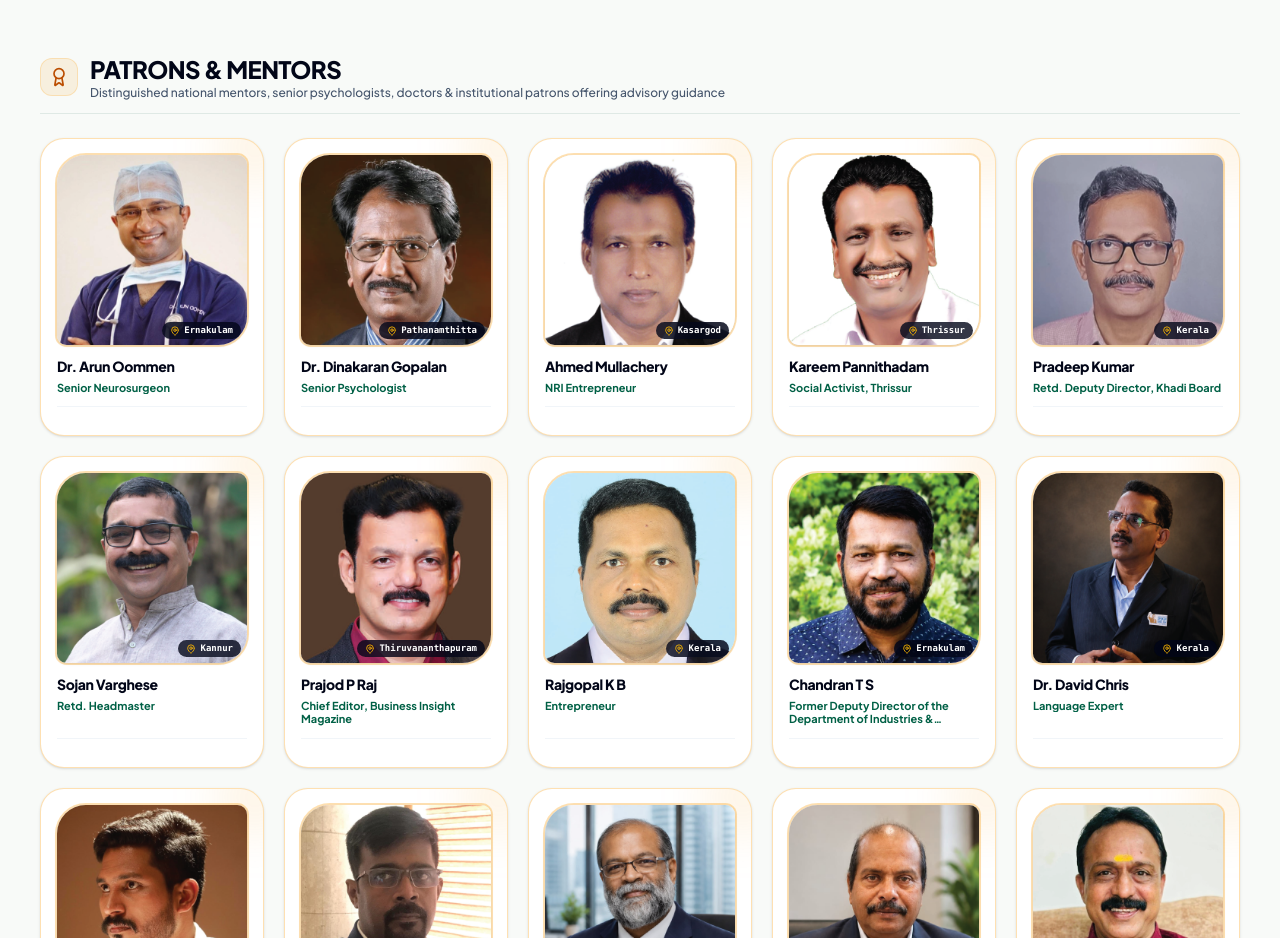
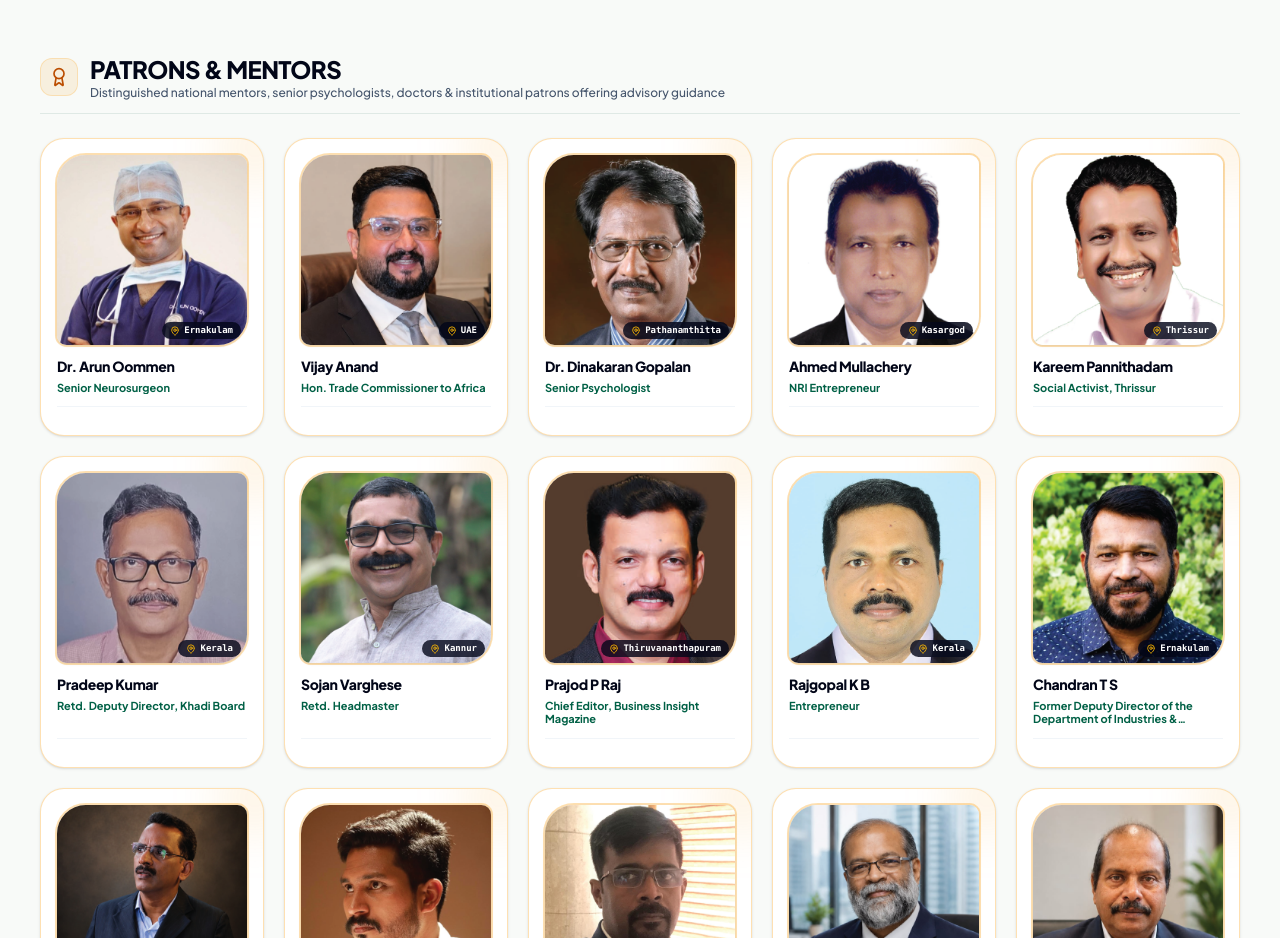
Before and after one commit to BSDigitalLab/yuvaparipalan_foundation-web, a React (Vite) app: page /leadership in a window 1280 px wide. Shown: the part 1360-2298 px from the top of the page. Built offline with nearby package versions, Linux system fonts and the light colour scheme.

Commit message:
feat: add Vijay Anand profile to first row of patrons list

```diff
--- a/src/data/mockData.ts
+++ b/src/data/mockData.ts
@@ -376,6 +376,17 @@ export const FOUNDER_PATRONS: Leader[] = [
     featured: true,
   },
   {
+    id: 'vijay-anand',
+    name: 'Vijay Anand',
+    role: 'Hon. Trade Commissioner to Africa',
+    organization: 'India Africa Trade Council',
+    location: 'UAE',
+    category: 'patron',
+    bio: 'Hon. Trade Commissioner to Africa representing the India Africa Trade Council, supporting international youth exchange and trade mentorship.',
+    avatarUrl: '/team/patrons/Vijay_Anand.png',
+    featured: true,
+  },
+  {
     id: 'dr-dinakaran-gopalan',
     name: 'Dr. Dinakaran Gopalan',
     role: 'Senior Psychologist',
```
